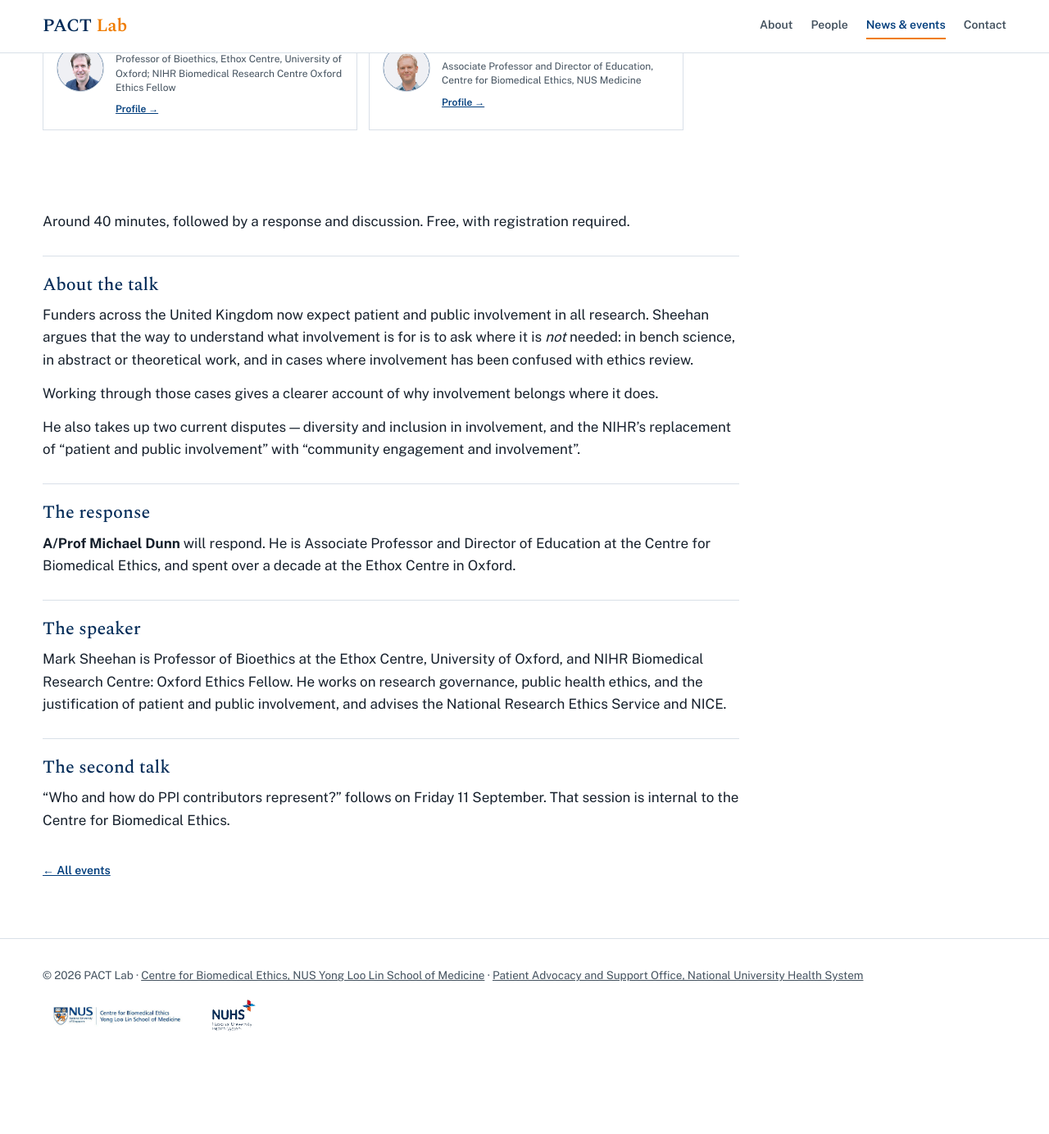
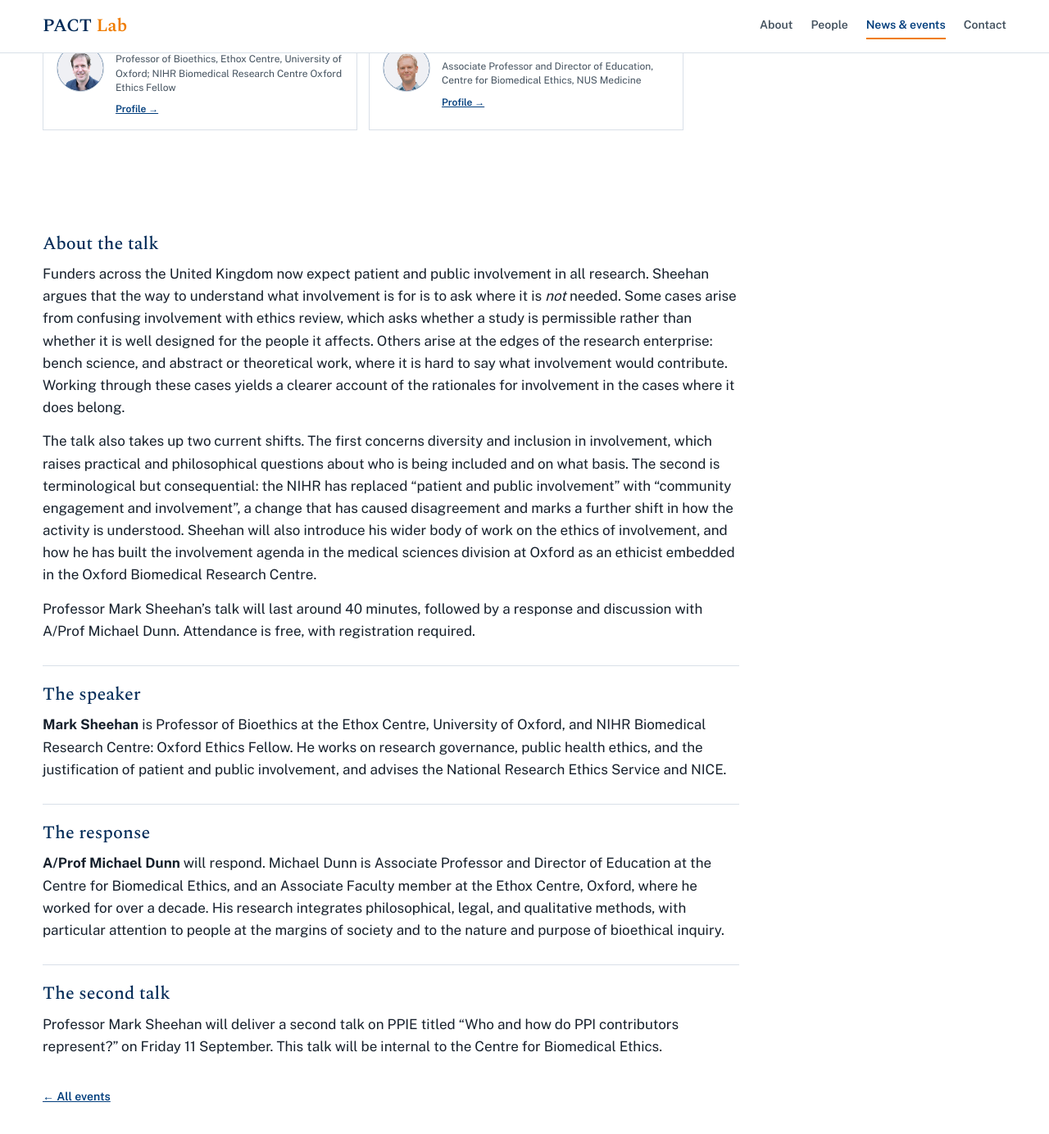
Before and after one commit to earp-lab/pact-lab, a Jekyll site: the page built from _events/sheehan-limits-of-ppi.md, in a window 1280 px wide and 1400 px high, scrolled down 476 px. Shown: the top 1384 px of the window at 82% size. Built offline with Jekyll 4.4.1, drawn with Linux system fonts in a browser that asks for light colours; before the commit the page ends 1772 px from its top, so only the background shows below that.

Commit message:
Update sheehan-limits-of-ppi.md

```diff
--- a/_events/sheehan-limits-of-ppi.md
+++ b/_events/sheehan-limits-of-ppi.md
@@ -22,24 +22,23 @@ speakers:
     profile: "https://medicine.nus.edu.sg/cbme/people_uri/michael-dunn/"
 ---
 
-Around 40 minutes, followed by a response and discussion. Free, with registration required.
-
 ## About the talk
 
-Funders across the United Kingdom now expect patient and public involvement in all research. Sheehan argues that the way to understand what involvement is for is to ask where it is *not* needed: in bench science, in abstract or theoretical work, and in cases where involvement has been confused with ethics review.
+Funders across the United Kingdom now expect patient and public involvement in all research. Sheehan argues that the way to understand what involvement is for is to ask where it is *not* needed. Some cases arise from confusing involvement with ethics review, which asks whether a study is permissible rather than whether it is well designed for the people it affects. Others arise at the edges of the research enterprise: bench science, and abstract or theoretical work, where it is hard to say what involvement would contribute. Working through these cases yields a clearer account of the rationales for involvement in the cases where it does belong.
 
-Working through those cases gives a clearer account of why involvement belongs where it does.
+The talk also takes up two current shifts. The first concerns diversity and inclusion in involvement, which raises practical and philosophical questions about who is being included and on what basis. The second is terminological but consequential: the NIHR has replaced “patient and public involvement” with “community engagement and involvement”, a change that has caused disagreement and marks a further shift in how the activity is understood. Sheehan will also introduce his wider body of work on the ethics of involvement, and how he has built the involvement agenda in the medical sciences division at Oxford as an ethicist embedded in the Oxford Biomedical Research Centre.
 
-He also takes up two current disputes — diversity and inclusion in involvement, and the NIHR's replacement of "patient and public involvement" with "community engagement and involvement".
+Professor Mark Sheehan's talk will last around 40 minutes, followed by a response and discussion with A/Prof Michael Dunn.
+Attendance is free, with registration required.
+
+## The speaker
+
+**Mark Sheehan** is Professor of Bioethics at the Ethox Centre, University of Oxford, and NIHR Biomedical Research Centre: Oxford Ethics Fellow. He works on research governance, public health ethics, and the justification of patient and public involvement, and advises the National Research Ethics Service and NICE.
 
 ## The response
 
-**A/Prof Michael Dunn** will respond. He is Associate Professor and Director of Education at the Centre for Biomedical Ethics, and spent over a decade at the Ethox Centre in Oxford.
-
-## The speaker
-
-Mark Sheehan is Professor of Bioethics at the Ethox Centre, University of Oxford, and NIHR Biomedical Research Centre: Oxford Ethics Fellow. He works on research governance, public health ethics, and the justification of patient and public involvement, and advises the National Research Ethics Service and NICE.
+**A/Prof Michael Dunn** will respond. Michael Dunn is Associate Professor and Director of Education at the Centre for Biomedical Ethics, and an Associate Faculty member at the Ethox Centre, Oxford, where he worked for over a decade. His research integrates philosophical, legal, and qualitative methods, with particular attention to people at the margins of society and to the nature and purpose of bioethical inquiry.
 
 ## The second talk
 
-"Who and how do PPI contributors represent?" follows on Friday 11 September. That session is internal to the Centre for Biomedical Ethics.
+Professor Mark Sheehan will deliver a second talk on PPIE titled "Who and how do PPI contributors represent?" on Friday 11 September. This talk will be internal to the Centre for Biomedical Ethics.
```
